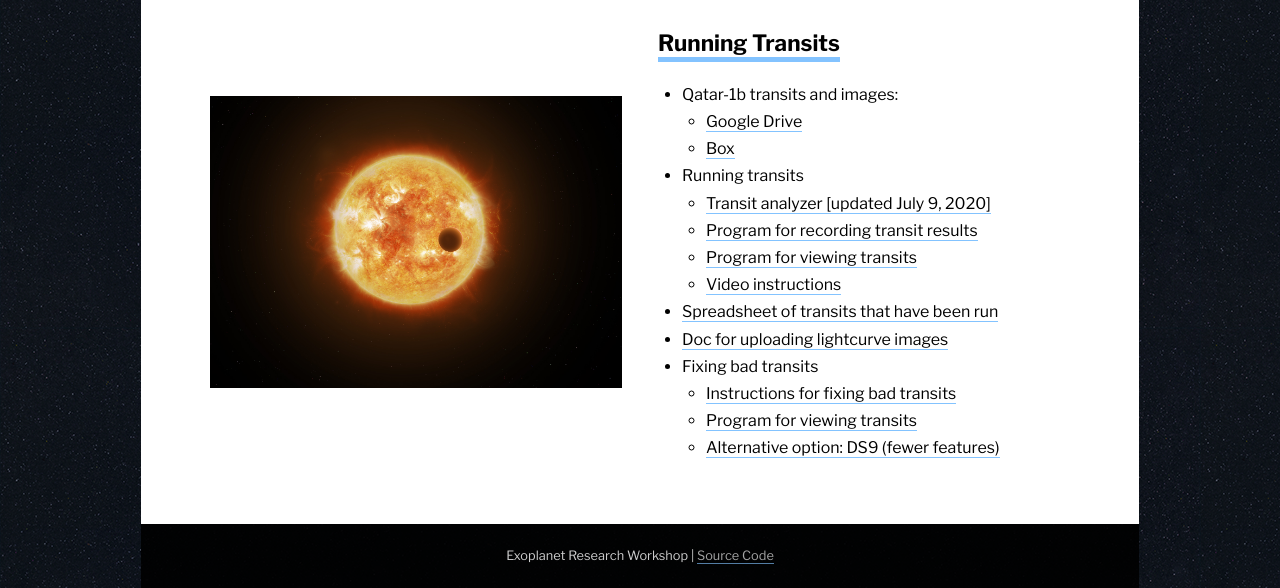
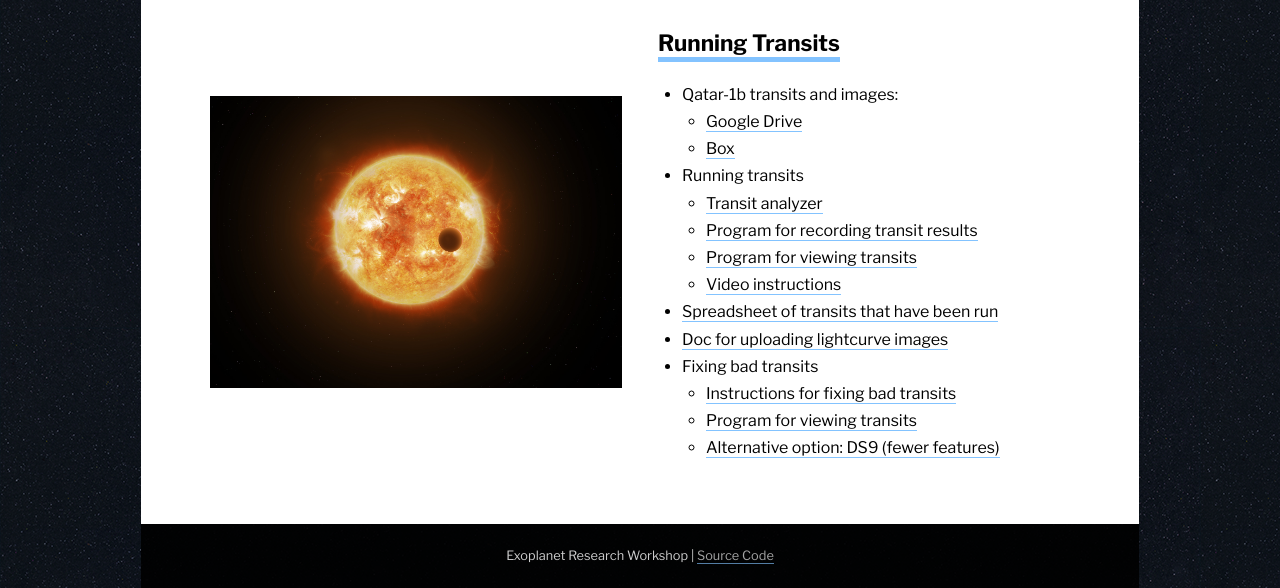
Before and after one commit to paigeyeung/exoplanetresearchworkshop, a Jekyll site: the page built from getting-started.md, in a window 1280 px wide. Shown: the part 872-1460 px from the top of the page. Built offline with Jekyll 4.4.1, drawn with Linux system fonts in a browser that asks for light colours.

Commit message:
Create redirect for transit analyzer & update Colab link

```diff
--- a/getting-started.md
+++ b/getting-started.md
@@ -54,7 +54,7 @@ You can also use [this Colab notebook](https://colab.research.google.com/drive/1
     * [Google Drive](https://drive.google.com/drive/folders/1b2eSuP8l-EtUeB9bej82VyYXXl50FP55?usp=sharing){:target="_blank"}
     * [Box](https://stanford.box.com/s/u3ngkm83c99u3c0j6e85xcuh7rwqe446){:target="_blank"}
 * Running transits
-    * [Transit analyzer [updated July 9, 2020]](https://colab.research.google.com/drive/15zXPTbcYrVTE2xwtq7kdTKHdPq2CKoOO?usp=sharing){:target="_blank"}
+    * [Transit analyzer](https://exoplanetresearch.netlify.app/transitanalyzer){:target="_blank"}
     * [Program for recording transit results](https://colab.research.google.com/drive/1SBKBfuQ5KXFg_gJLDJXDXSEHR48p04k3){:target="_blank"}
     * [Program for viewing transits](https://colab.research.google.com/drive/1R4ed26oHP9MzYZBgMZuP4z2QwMS0AULU){:target="_blank"}
     * [Video instructions](https://youtu.be/crLkc3TIDdY){:target="_blank"}
@@ -70,6 +70,3 @@ You can also use [this Colab notebook](https://colab.research.google.com/drive/1
 
 
 </div>
-
-<!-- ## Qatar-1 b Starfield with Comparison Stars
-<img src="/Qatar-1b-comps.png" alt="Qatar-1 b starfield"> -->
```
Also changed, not shown: 1 other file.
